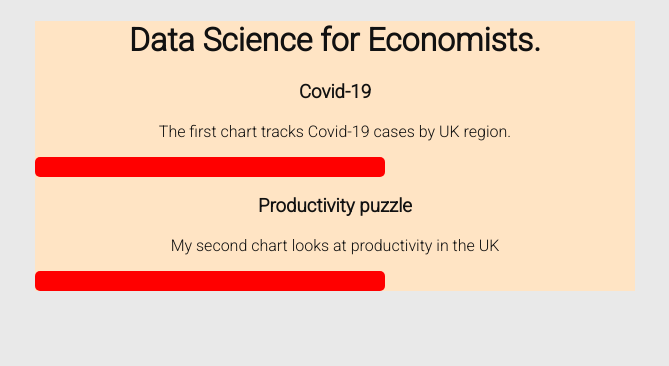
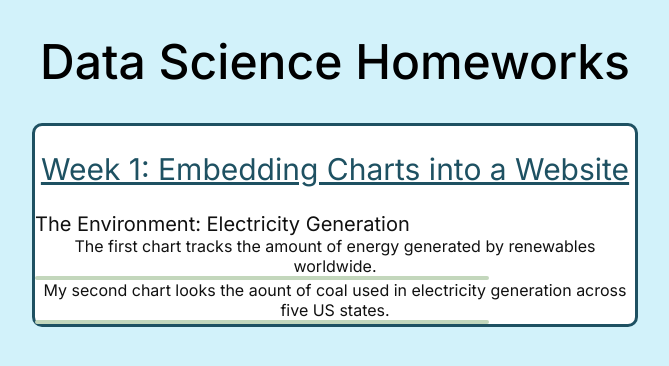
Before and after one commit to simon-halstead/simon-halstead.github.io, a plain HTML site: page index.html in a window 1280 px wide. Shown: the whole page, without its empty margins (305-974 px from the left). Drawn offline with Linux system fonts and the light colour scheme; a script that the page names is missing.

Commit message:
Add files via upload

```diff
--- a/index.css
+++ b/index.css
@@ -1,41 +1,95 @@
-/* Richard Davies, Data Science for Economists */
+/*Data Science for Economists */
 
-/* This is my first proper css file */
-
-
-/* Import a font */
+/* Fonts */
 @import url('https://fonts.googleapis.com/css2?family=Roboto:wght@300&display=swap');
-
+@import url('https://fonts.googleapis.com/css2?family=Inter:wght@400;500&display=swap');
 
 /* Set the background color for my page: */
 body{
-    background-color: rgb(233, 233, 233);
+    background-color: rgb(210, 242, 250);
 
 }
 
+h1{
+    color:black;
+    font-family: 'Inter', sans-serif;
+    font-size: 48px;
+    font-weight: 500;
+    text-align: center;
+    h1.thick {
+        font-weight: bold;
 
-/* Choose the appearance of the tags, h1, h3 and p: */
-h1, h3, p{
+    }
+}
+
+h2{
+    color:#1E5162;
+    font-family: 'Inter', sans-serif;
+    font-size: 30px;
+    font-weight: 400;
+    text-align: center;
+    text-decoration: underline;
+
+}
+
+h3{
     color:rgb(17, 17, 17);
-    font-family: 'Roboto', sans-serif;
+    font-family: 'Inter', sans-serif;
+    font-size: 20px;
+    font-weight: 400;
+    text-align: left;
+    margin: 0;
+}
+
+p{
+    color:rgb(17, 17, 17);
+    font-family: 'Inter', sans-serif;
+    font-weight: 400;
     text-align: center;
+    margin: 0;
+    font-size: 16px;
 }
 
 .myWeek1{
     margin: auto;
     max-width: 600px;
-    background-color: bisque;
+    background-color: white;
+
+    border-width: 3px;
+    border-style: solid;
+    border-radius: 10px;
+    border-color: #1E5162;
+
+
+    /* display: grid;
+    align-items: center;
+    justify-content: center; */
+
+
+
 }
 
 
 /* Set the apperance of the class, chart */
 .chart{
-    background-color: orange;
-    width:330px;
-    border-width: 10px;
+    background-color: rgb(255, 255, 255);
+    width:450px;
+    border-width: 2px;
     border-style: solid;
     border-radius: 5px;
-    border-color: red;
+
+
+    border-color: #C3D7BC;
+
+
 
 
 }
+
+
+
+#Chart1{
+    border-color: #C3D7BC;
+
+
+}
--- a/index.html
+++ b/index.html
@@ -2,14 +2,14 @@
 <!DOCTYPE html>
 <html lang="en">
 
-
+<!-- working issues - fonts, graphs and alignment - continued formatting -->
 <head>
     <meta charset="UTF-8">
     <meta http-equiv="X-UA-Compatible" content="IE=edge">
     <meta name="viewport" content="width=device-width, initial-scale=1.0">
 
     <!-- Title for the page -->
-    <title>Document</title>
+    <title>Homeworks</title>
 
     <!-- Link to my style sheet -->
     <link rel="stylesheet" href="index.css">
@@ -18,21 +18,22 @@
     <script src="https://cdn.jsdelivr.net/npm/vega@5.17.0"></script>
     <script src="https://cdn.jsdelivr.net/npm/vega-lite@4.17.0"></script>
     <script src="https://cdn.jsdelivr.net/npm/vega-embed@6.12.2"></script>
+
+
 </head>
 
 
 
 <body>
+    <h1>Data Science Homeworks</h1>
     <!-- A div that contains a group of items for week 1. Can be useful for setting background colours etc.  -->
     <div class="myWeek1">
-        <h1>Data Science for Economists.</h1>
-
-        <h3>Covid-19</h3>
-        <p>The first chart tracks Covid-19 cases by UK region.</p>
+        <h2>Week 1: Embedding Charts into a Website</h2>
+        <h3>The Environment: Electricity Generation</h3>
+        <p>The first chart tracks the amount of energy generated by renewables worldwide.</p>
         <div class="chart" id="Chart1"></div>
 
-        <h3>Productivity puzzle</h3>
-        <p>My second chart looks at productivity in the UK</p>
+        <p>My second chart looks the aount of coal used in electricity generation across five US states.</p>
         <div class="chart" id="Chart2"> </div>
     </div>
 </body>
@@ -40,8 +41,8 @@
 
 <script>
     //Define charts:
-    var myChart1 = "chart1_covidUKRegions.json";
-    var myChart2 = "chart2_ukProductivity.json";
+    var myChart2 = "chart1_wwelectricitygen.json";
+    var myChart1 = "chart2_coalinUSegen.json";
 
     // Embed charts:
     vegaEmbed('#Chart1', myChart1);
```
